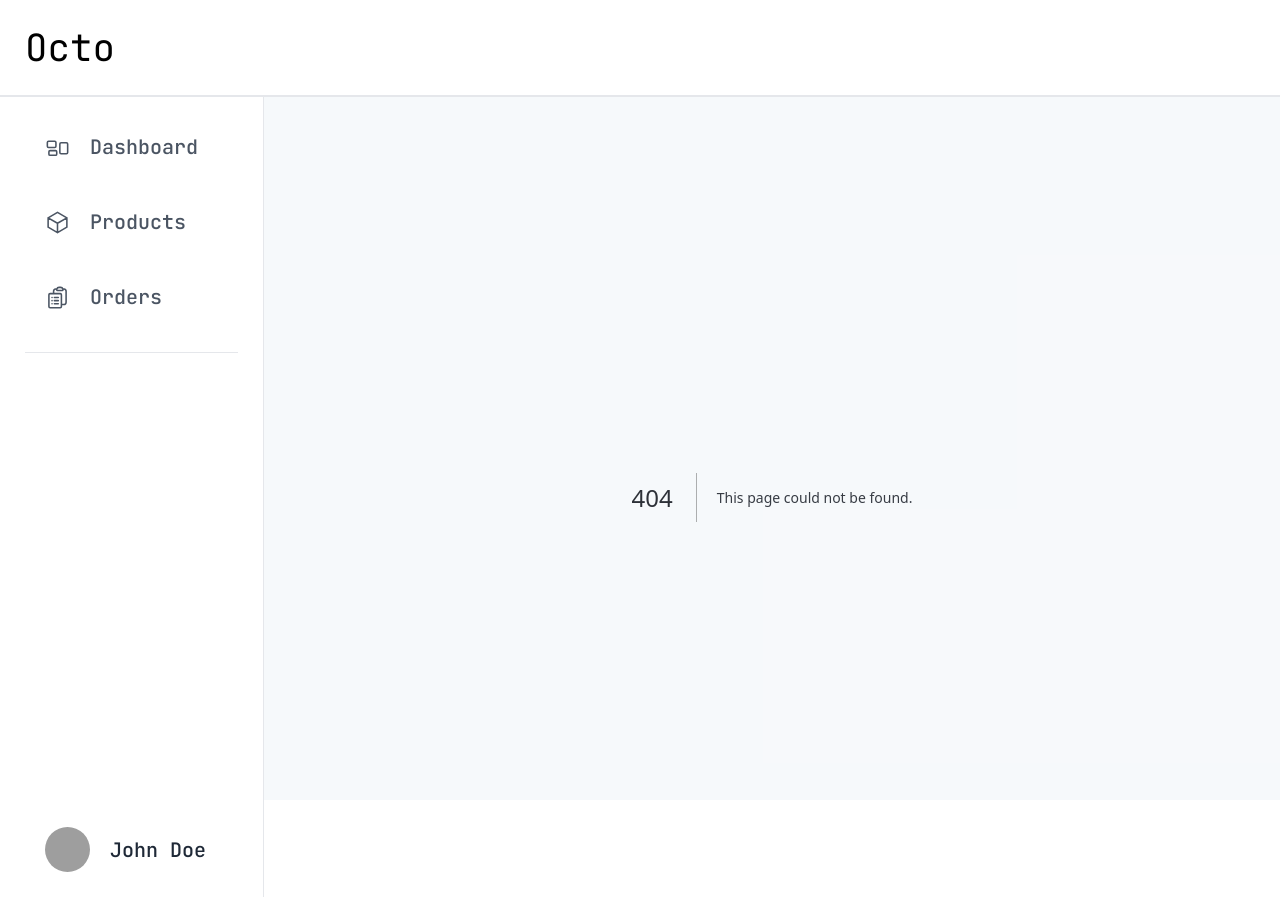
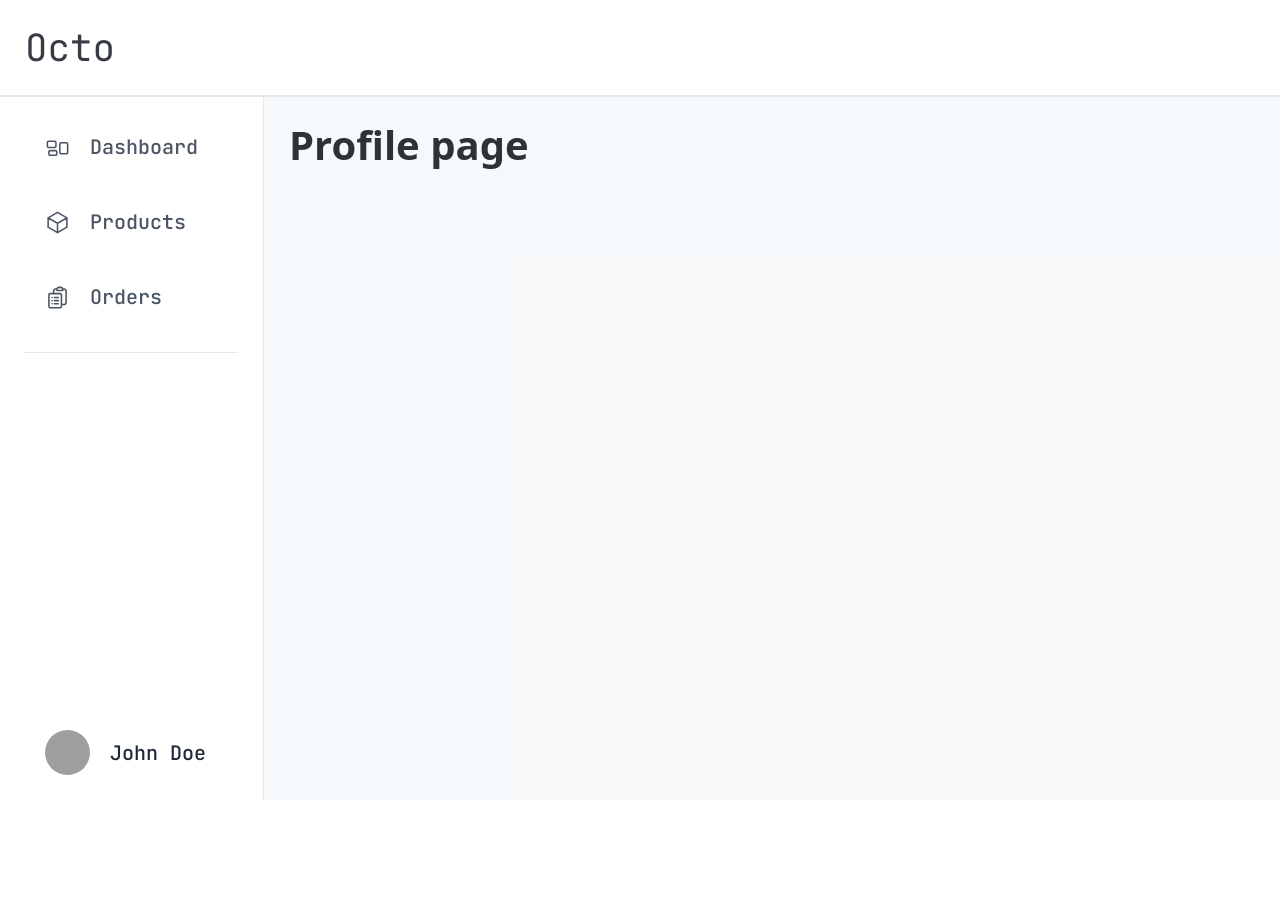
Before and after one commit to prodjohnper/octo-app, a Next.js app: page /profile in a window 1280 px wide. Before the commit this address had no page. After the commit the page ends 800 px from the top, so only its background shows below. Built offline with nearby package versions, Linux system fonts and the light colour scheme; grey boxes are pictures that could not be loaded.

Commit message:
Add - Created `profile` route

```diff
--- /dev/null
+++ b/src/app/profile/page.tsx
@@ -0,0 +1,9 @@
+const Profile = () => {
+  return (
+    <main className="p-5">
+      <h1>Profile page</h1>
+    </main>
+  );
+}
+
+export default Profile
```
